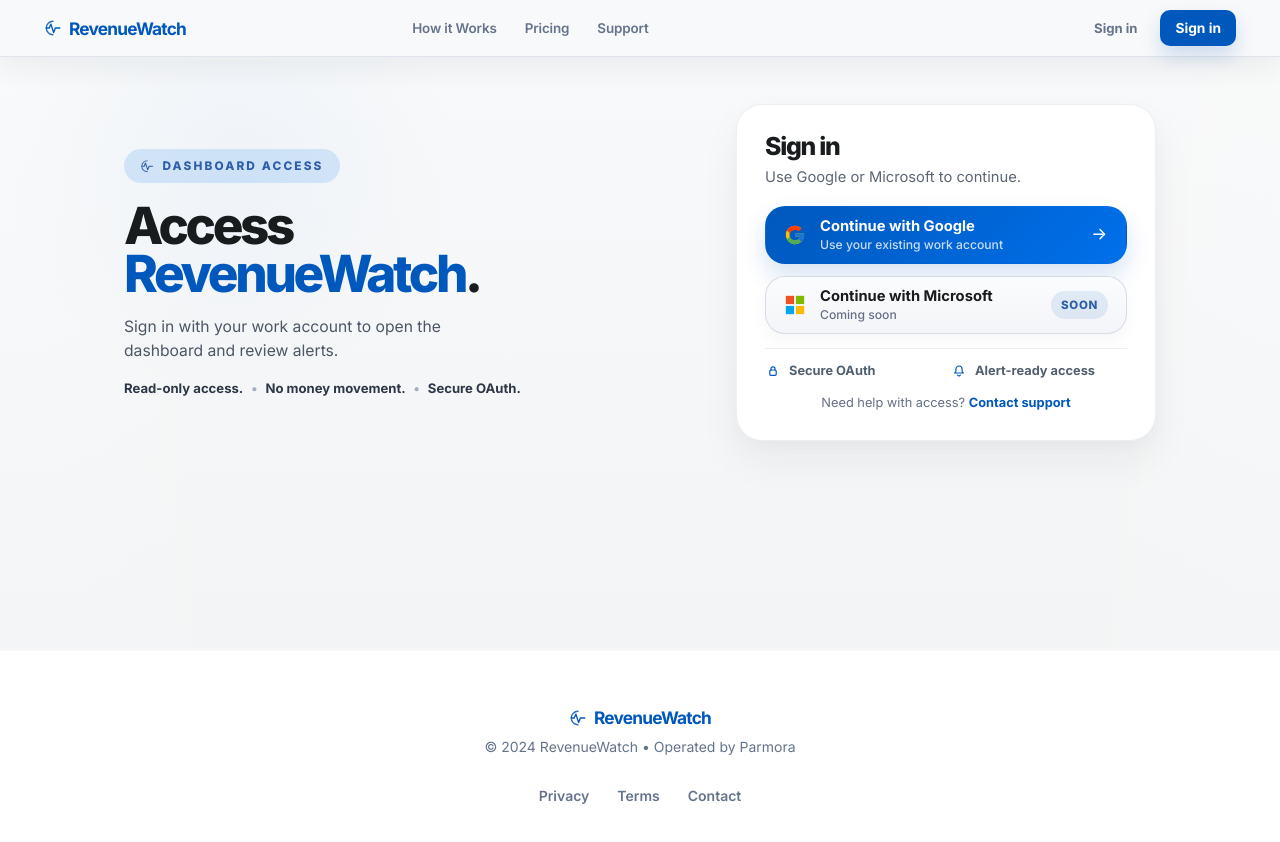
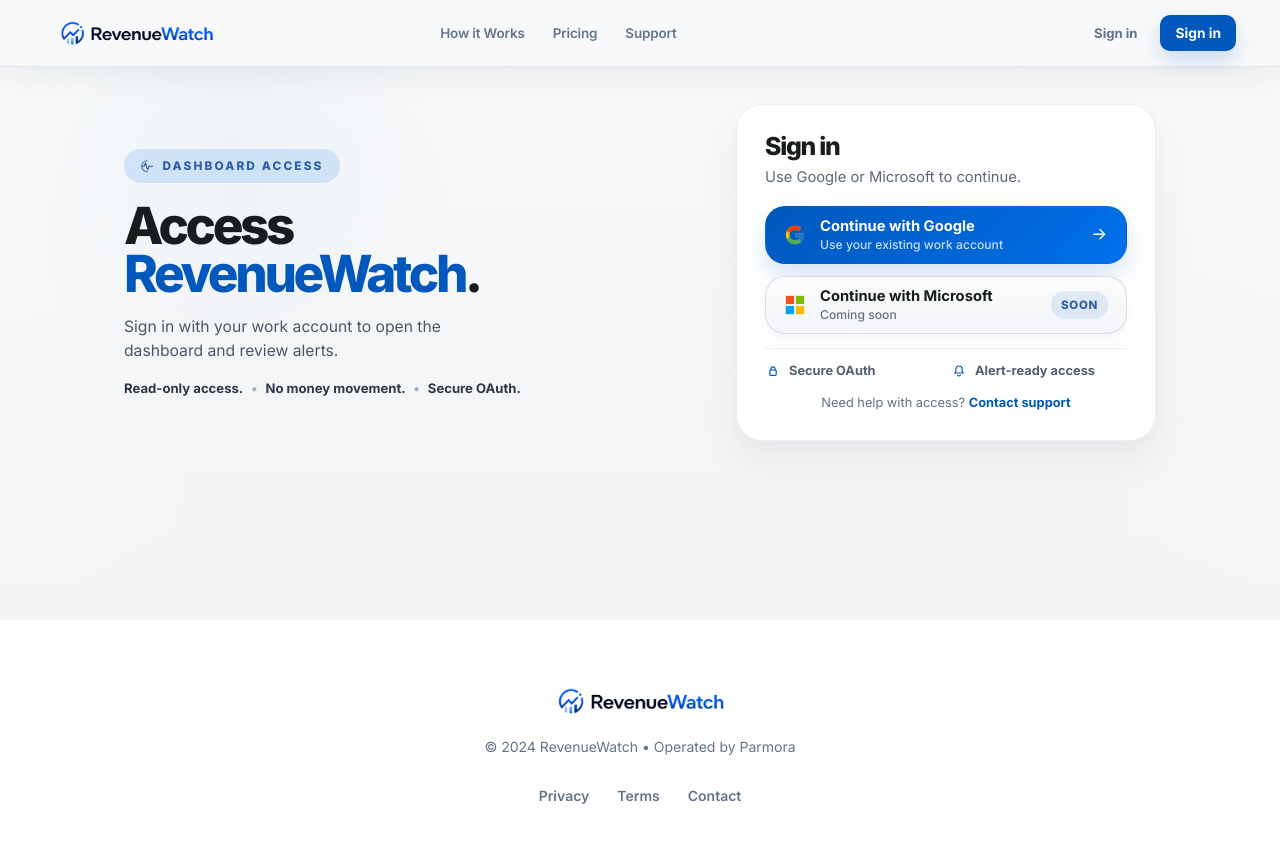
Before and after one commit to Miguel-0721/RevenueWatch, a Next.js app: page /login in a window 1280 px wide. Shown: the top 842 px of the page. Built offline with nearby package versions, Linux system fonts and the light colour scheme; no server answers.

Commit message:
Apply RevenueWatch brand assets

```diff
--- a/package.json
+++ b/package.json
@@ -9,7 +9,8 @@
     "lint": "eslint",
     "postinstall": "prisma generate",
     "seed:local-stripe-account": "node scripts/ensureLocalStripeAccount.js",
-    "reset:local-payment-alert-test": "node scripts/resetLocalPaymentAlertTest.js"
+    "reset:local-payment-alert-test": "node scripts/resetLocalPaymentAlertTest.js",
+    "test:revenue-drop-email": "node scripts/testRevenueDropEmail.mjs"
   },
   "dependencies": {
     "@auth/prisma-adapter": "^2.11.1",
--- a/src/app/globals.css
+++ b/src/app/globals.css
@@ -105,19 +105,31 @@
 .rw-footer-logo {
   display: inline-flex;
   align-items: center;
-  gap: 7px;
+  gap: 10px;
 }
 
-.rw-icon {
-  color: var(--primary);
-  font-size: 18px;
+.rw-brand {
+  transition: opacity 0.18s ease;
 }
 
-.rw-wordmark {
-  color: var(--primary);
-  font-size: 1.08rem;
-  font-weight: 700;
-  letter-spacing: -0.045em;
+.rw-brand:hover {
+  opacity: 0.92;
+}
+
+.rw-logo {
+  display: inline-flex;
+  align-items: center;
+}
+
+.rw-logo-image {
+  width: auto;
+  height: 46px;
+  max-width: none;
+  object-fit: contain;
+}
+
+.rw-logo-compact .rw-logo-image {
+  height: 50px;
 }
 
 .rw-nav-links {
@@ -366,7 +378,12 @@
   display: flex;
   flex-direction: column;
   align-items: center;
-  gap: 10px;
+  gap: 12px;
+}
+
+.rw-footer-brand p {
+  color: #64748b;
+  text-align: center;
 }
 
 .rw-footer-links {
--- a/src/components/MarketingFooter.tsx
+++ b/src/components/MarketingFooter.tsx
@@ -1,5 +1,5 @@
 import Link from "next/link";
-import StitchIcon from "./StitchIcon";
+import RevenueWatchLogo from "./RevenueWatchLogo";
 
 export default function MarketingFooter() {
   return (
@@ -7,8 +7,7 @@
       <div className="rw-shell rw-footer-inner">
         <div className="rw-footer-brand">
           <div className="rw-footer-logo">
-            <StitchIcon name="monitoring" className="rw-icon" />
-            <span className="rw-wordmark">RevenueWatch</span>
+            <RevenueWatchLogo compact />
           </div>
           <p>{"\u00A9 2024 RevenueWatch \u2022 Operated by Parmora"}</p>
         </div>
--- a/src/components/Navbar.tsx
+++ b/src/components/Navbar.tsx
@@ -1,6 +1,6 @@
 import Link from "next/link";
 import AppNavLinks from "./AppNavLinks";
-import StitchIcon from "./StitchIcon";
+import RevenueWatchLogo from "./RevenueWatchLogo";
 import { auth, signOut } from "../auth";
 
 type NavbarProps = {
@@ -13,8 +13,7 @@
 function Brand() {
   return (
     <Link href="/" className="rw-brand">
-      <StitchIcon name="monitoring" className="rw-icon" />
-      <span className="rw-wordmark">RevenueWatch</span>
+      <RevenueWatchLogo />
     </Link>
   );
 }
--- /dev/null
+++ b/src/components/RevenueWatchLogo.tsx
@@ -0,0 +1,23 @@
+type RevenueWatchLogoProps = {
+  className?: string;
+  compact?: boolean;
+};
+
+export default function RevenueWatchLogo({
+  className,
+  compact = false,
+}: RevenueWatchLogoProps) {
+  const classes = ["rw-logo", compact ? "rw-logo-compact" : "", className]
+    .filter(Boolean)
+    .join(" ");
+
+  return (
+    <span className={classes}>
+      <img
+        src="/brand/revenuewatch-wordmark.png"
+        alt="RevenueWatch"
+        className="rw-logo-image"
+      />
+    </span>
+  );
+}
```
Also changed, not shown: scripts/testRevenueDropEmail.mjs (added, +92 -0 lines), src/lib/notify.ts (+11 -10 lines), public/brand/revenuewatch-icon.png (added), public/brand/revenuewatch-wordmark.png (added).
